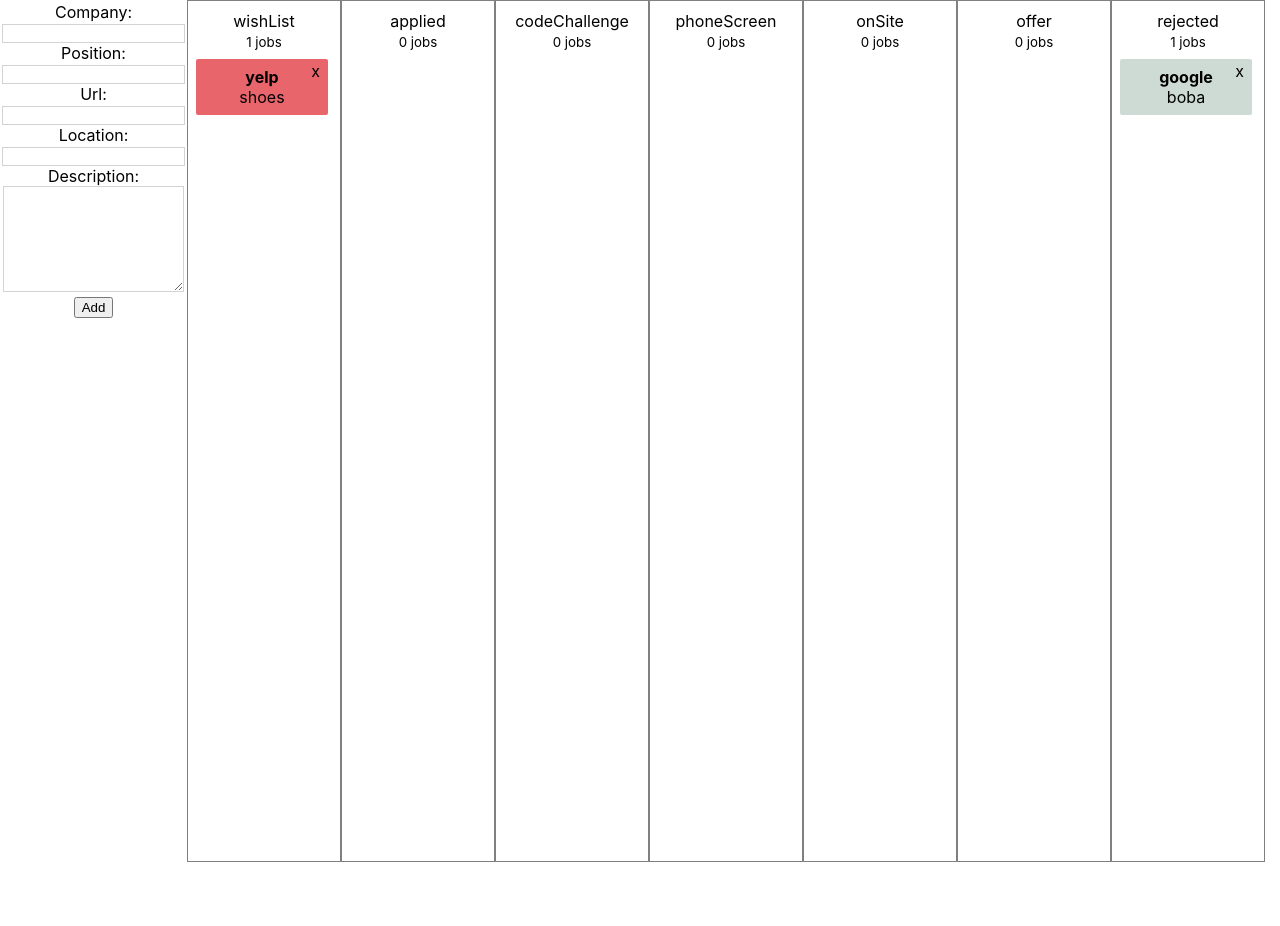
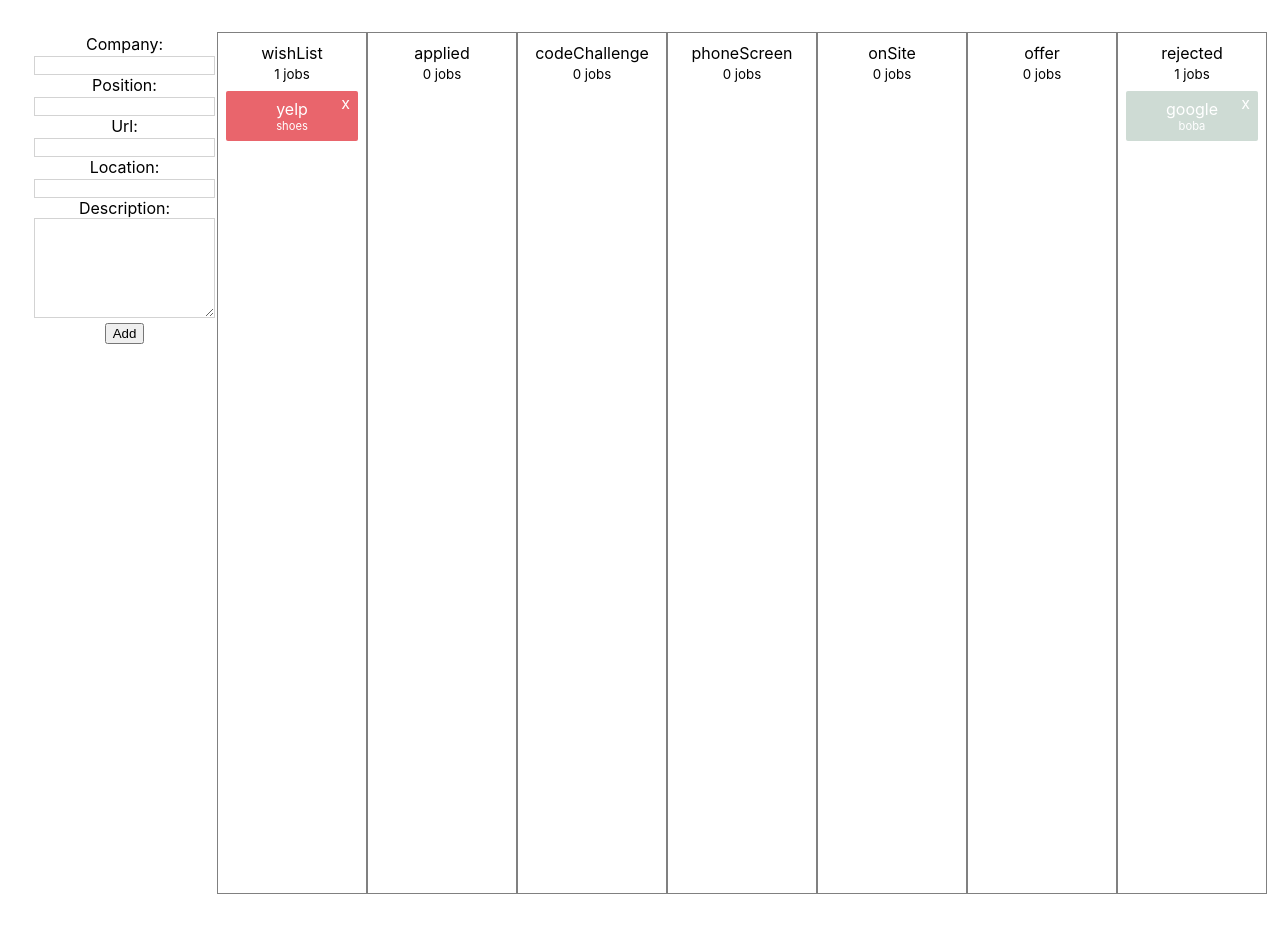
Before and after one commit to ivyc81/hunter-clone, a React (Create React App) app: page / in a window 1280 px wide. Before the commit the page ends 862 px from the top, so only its background shows below. Built offline with nearby package versions, Linux system fonts and the light colour scheme; data requests are answered from the project's data file.

Commit message:
add sort and ui

```diff
--- a/src/App.js
+++ b/src/App.js
@@ -6,6 +6,16 @@
 import apiHelper from './api';
 import Column from './Column';
 import NewJobForm from './NewJobForm';
+
+const StyledApp = styled.div`
+  padding: 32px;
+  text-align: center;
+  display: flex;
+
+  * {
+    box-sizing: border-box;
+  }
+`;
 
 // a little function to help us with reordering the result
 const reorder = (list, startIndex, endIndex) => {
@@ -80,6 +90,9 @@
 
     for(let key in this.state){
       state[key] = await apiHelper.getResource(`${key}`);
+      let date = `${key}At`;
+      console.log(date);
+      state[key].sort((a, b) => new Date(b[date]) - new Date(a[date]));
     }
 
     this.setState(state)
@@ -162,11 +175,11 @@
     const columns = this.createColumns();
     return (
       <DragDropContext onDragEnd={this.onDragEnd}>
-        <div className='App'>
+        <StyledApp>
           <NewJobForm triggerAddJob={this.addItem}/>
           {columns}
-        </div>
-      </DragDropContext>
+      </StyledApp>
+    </DragDropContext>
     );
   }
 }
--- a/src/Card.js
+++ b/src/Card.js
@@ -2,6 +2,7 @@
 import { Draggable } from 'react-beautiful-dnd';
 import styled from 'styled-components';
 import JobDetail from './JobDetail';
+import { whileStatement } from '@babel/types';
 
 const grid = 8;
 
@@ -13,7 +14,7 @@
   borderRadius: 2,
   position: 'relative',
   width: 132,
-  boxSizing: 'border-box',
+  color: 'white',
 
   // change background colour if dragging
   background: isDragging ? 'lightgrey' : `${color}`,
@@ -26,6 +27,13 @@
   position: absolute;
   top: 2px;
   right: 8px;
+`;
+
+const StyledPosition = styled.div`
+  white-space: nowrap;
+  overflow: hidden;
+  text-overflow: ellipsis;
+  font-size: 0.7rem;
 `;
 
 function Card(props) {
@@ -44,7 +52,8 @@
   }
 
   const {item, index} = props;
-  const {id,
+  const {color,
+         id,
          company,
          position,
          description,
@@ -87,11 +96,11 @@
           style={getItemStyle(
             snapshot.isDragging,
             provided.draggableProps.style,
-            item.color
+            color
             )}>
               <StyledX id={id}> x </StyledX>
-              <div><b>{company}</b></div>
-              <div>{position}</div>
+              <div>{company}</div>
+              <StyledPosition>{position}</StyledPosition>
           </div>
         )}
       </Draggable>
--- a/src/JobDetail.js
+++ b/src/JobDetail.js
@@ -19,7 +19,7 @@
   display: flex;
   flex-wrap: wrap;
   position: relative;
-  width: 500px;
+  width: 600px;
   margin: 30px auto;
   background-color: #fefefe;
   border: 1px solid #888;
@@ -34,8 +34,8 @@
 `;
 
 const Col = styled.div`
+  max-width: 50%;
   flex: 1 50%;
-  height: 0%;
 `;
 
 const BotCol = styled.div`
@@ -43,6 +43,7 @@
 `;
 
 const Row = styled.div`
+  box-sizing: border-box;
   width: 100%;
   display: flex;
   text-align: start;
@@ -51,10 +52,24 @@
 
 const Title = styled.div`
   width: 40%;
+  font-size: 0.9rem;
 `;
 
 const Content = styled.div`
   width: 60%;
+  white-space: nowrap;
+  overflow: hidden;
+  text-overflow: ellipsis;
+
+  :hover {
+    overflow: unset;
+    text-overflow: unset;
+  }
+`;
+
+const DescriptionBox = styled.div`
+  overflow: auto;
+  height: 350px;
 `;
 
 function JobDetail(props) {
@@ -78,17 +93,18 @@
     <StyledModal>
       <StyledModalContent>
         <Col>
+          <Row><b>General Info</b></Row>
           <Row>
             <Title>Company:</Title>
             <Content>{company}</Content>
           </Row>
           <Row>
-          <Title>Position:</Title>
-          <Content>{position}</Content>
+            <Title>Position:</Title>
+            <Content>{position}</Content>
           </Row>
           <Row>
             <Title>Post Url:</Title>
-            <Content>{url}</Content>
+            <Content><a href={url}>{url}</a></Content>
           </Row>
           <Row>
             <Title>Location:</Title>
@@ -96,6 +112,7 @@
           </Row>
         </Col>
         <Col>
+          <Row><b>Dates</b></Row>
           <Row>
             <Title>Applied:</Title>
             <Content>{appliedAt}</Content>
@@ -122,8 +139,8 @@
           </Row>
         </Col>
         <BotCol>
-          <Row>Description:</Row>
-          <Row>{description}</Row>
+          <Row><b>Description:</b></Row>
+          <Row><DescriptionBox>{description}</DescriptionBox></Row>
         </BotCol>
         <StyledX onClick={handleClick}> x </StyledX>
       </StyledModalContent>
```
